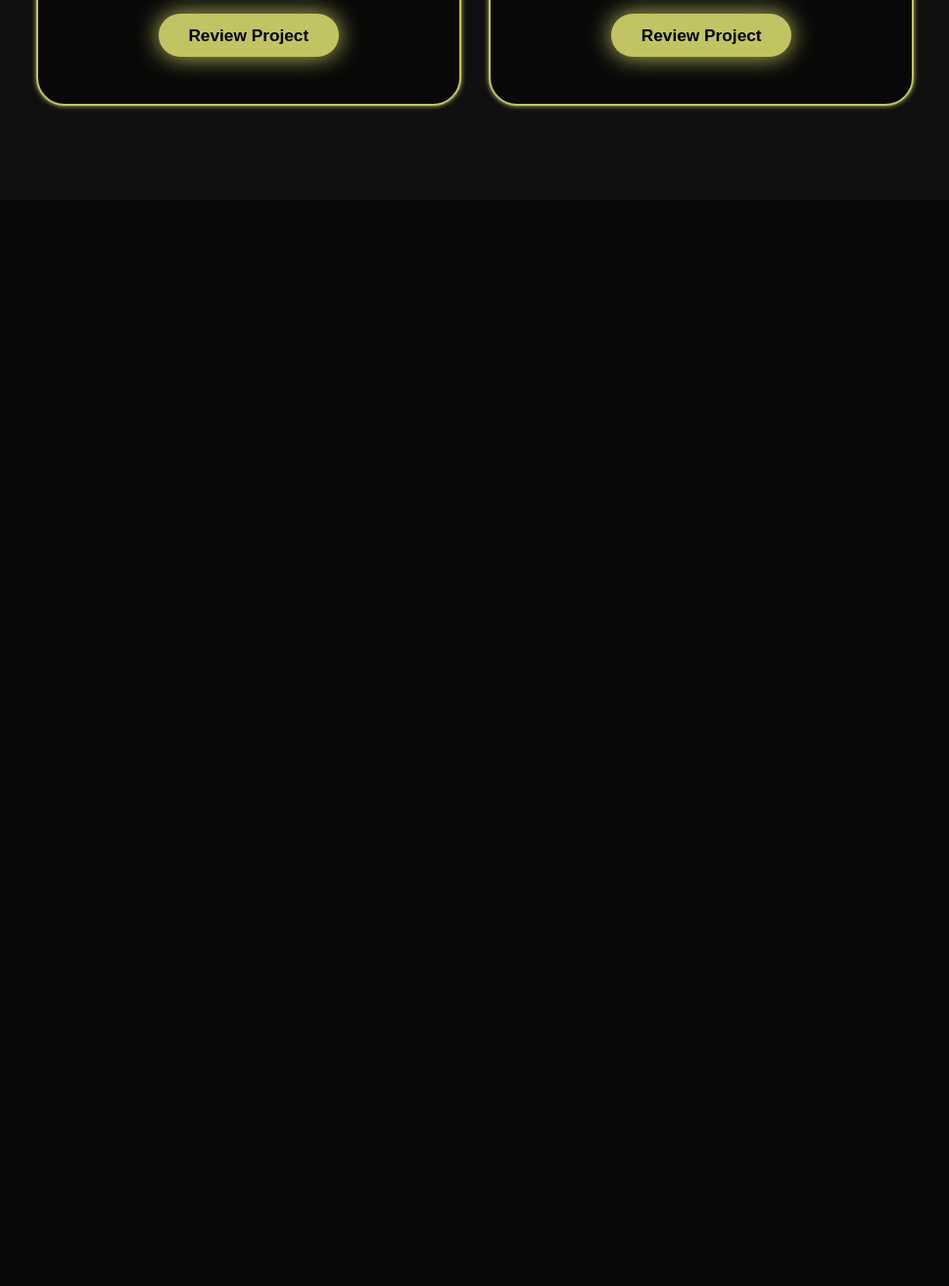
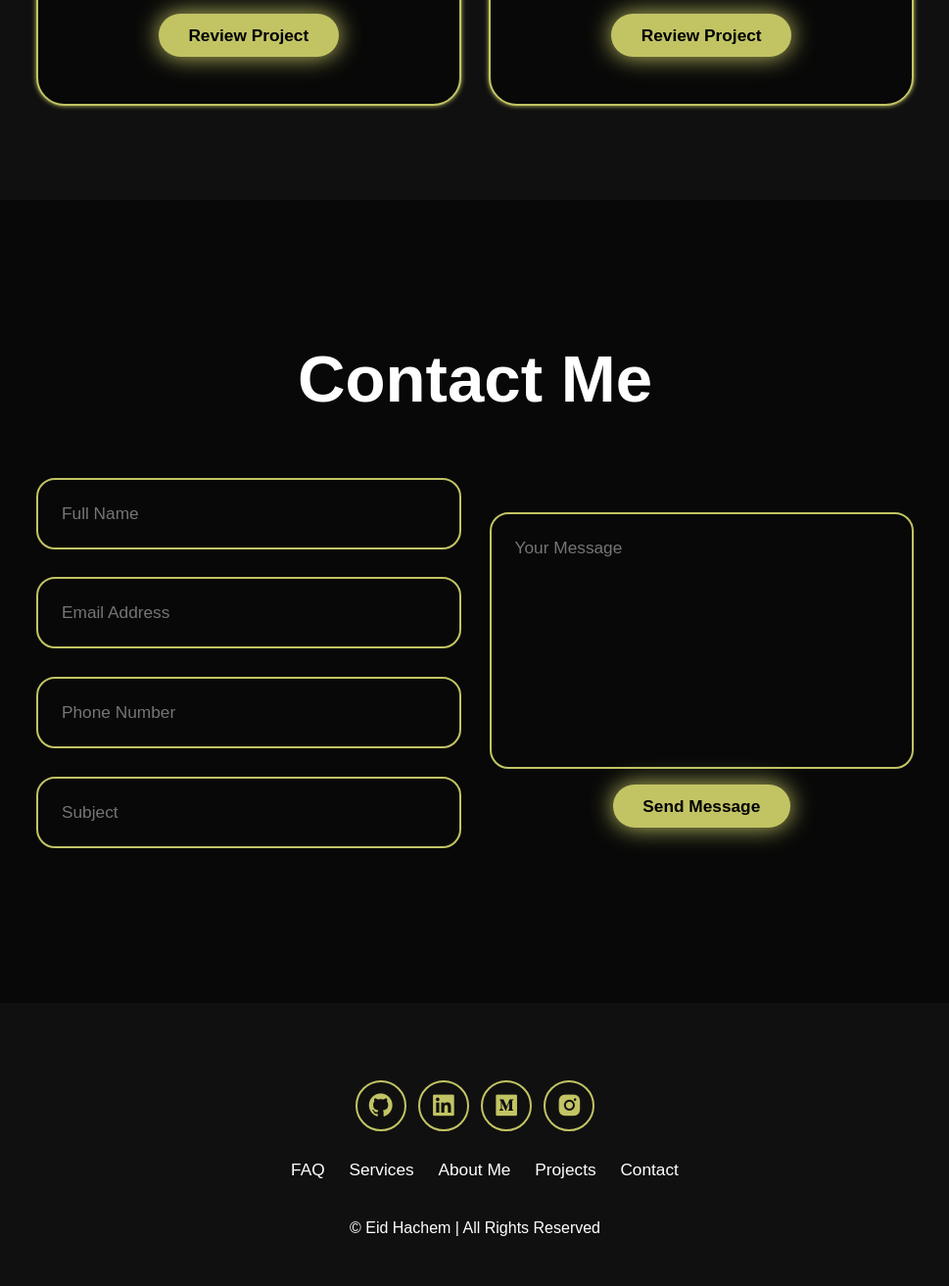
Before and after one commit to EidHachem/portfolio-website, a website built with Parcel: page src/index.html in a window 1280 px wide. Shown: the part 5266-6579 px from the top of the page at 98% size, without its empty margins (155-1124 px from the left). Before the commit the page ends 5470 px from the top, so only its background shows below. Built offline with nearby package versions, Linux system fonts and the light colour scheme; a web font is replaced by a local one.

Commit message:
Add contact section

```diff
--- a/src/assets/styles/main.scss
+++ b/src/assets/styles/main.scss
@@ -327,3 +327,88 @@ section {
   box-shadow: 0 0 25px $main-color, 0 0 50px $main-color;
   transform: scale(1.02);
 }
+
+.contact {
+  background-color: $bg-color;
+
+  h2 {
+    margin-bottom: 3rem;
+    color: $text-color;
+  }
+
+  form {
+    @include flex(row, center, center, 3rem);
+    margin: 5rem 0;
+    text-align: center;
+
+    .input-box input,
+    textarea {
+      width: 100%;
+      padding: 2.5rem;
+      font-size: 1.8rem;
+      color: $text-color;
+      background-color: $bg-color;
+      border-radius: 2rem;
+      border: 2px solid $main-color;
+      margin: 1.5rem 0;
+      resize: none;
+    }
+  }
+}
+
+.footer {
+  background-color: $secondary-bg-color;
+  padding: 50px 0;
+
+  ul {
+    text-align: center;
+    font-size: 1.8rem;
+
+    li {
+      display: inline-block;
+      margin-left: 20px;
+
+      a {
+        color: $text-color;
+        border-bottom: 3px solid transparent;
+        transition: 0.3s ease-in-out;
+      }
+      a:hover {
+        border-bottom: 3px solid $main-color;
+      }
+    }
+  }
+  .copyright {
+    text-align: center;
+    margin-top: 40px;
+    font-size: 16px;
+  }
+}
+
+.footer .social-icons {
+  text-align: center;
+}
+
+@media (max-width: 85px) {
+  #menu-icon {
+    display: block;
+  }
+  .navbar {
+    position: absolute;
+    top: 100%;
+    right: 0;
+    width: 50%;
+    padding: 1rem 3rem;
+    background: rgba(0, 0, 0, 0.8);
+    border-bottom-left-radius: 2rem;
+    border-left: 2px solid $main-color;
+    border-bottom: 2px solid $main-color;
+
+    a {
+      display: block;
+      font-size: 2rem;
+      margin: 3rem 0;
+      color: $text-color;
+    }
+  }
+}
--- a/src/index.html
+++ b/src/index.html
@@ -195,5 +195,62 @@
         </div>
       </div>
     </section>
+
+    <section class="contact" id="contact">
+      <h2 class="heading">Contact <span>Me</span></h2>
+      <form action="#">
+        <div class="input-group">
+          <div class="input-box">
+            <input type="text" placeholder="Full Name" />
+            <input type="email" placeholder="Email Address" />
+          </div>
+          <div class="input-box">
+            <input type="number" placeholder="Phone Number" />
+            <input type="text" placeholder="Subject" />
+          </div>
+        </div>
+        <div class="input-group-2">
+          <textarea placeholder="Your Message" cols="30" rows="10"></textarea>
+          <input type="submit" value="Send Message" class="btn" />
+        </div>
+      </form>
+    </section>
+
+    <footer class="footer">
+      <div class="social-icons">
+        <a href="#">
+          <i class="bx bxl-github"></i>
+        </a>
+        <a href="#">
+          <i class="bx bxl-linkedin-square"></i>
+        </a>
+        <a href="#">
+          <i class="bx bxl-medium-square"></i>
+        </a>
+        <a href="#">
+          <i class="bx bxl-instagram-alt"></i>
+        </a>
+      </div>
+
+      <ul class="list">
+        <li>
+          <a href="#">FAQ</a>
+        </li>
+        <li>
+          <a href="#services">Services</a>
+        </li>
+        <li>
+          <a href="#about">About Me</a>
+        </li>
+        <li>
+          <a href="#projects">Projects</a>
+        </li>
+        <li>
+          <a href="#contact">Contact</a>
+        </li>
+      </ul>
+
+      <p class="copyright">© Eid Hachem | All Rights Reserved</p>
+    </footer>
   </body>
 </html>
```
